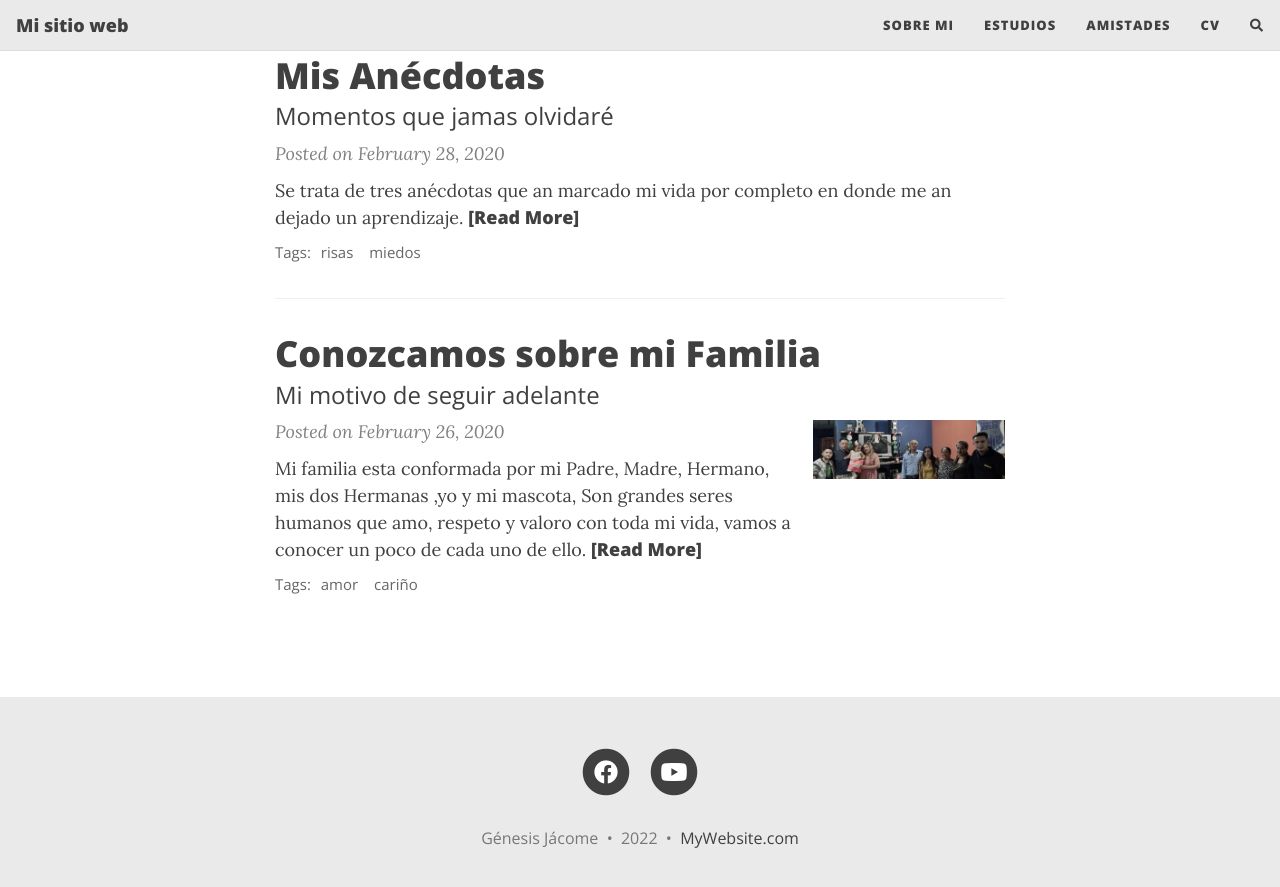
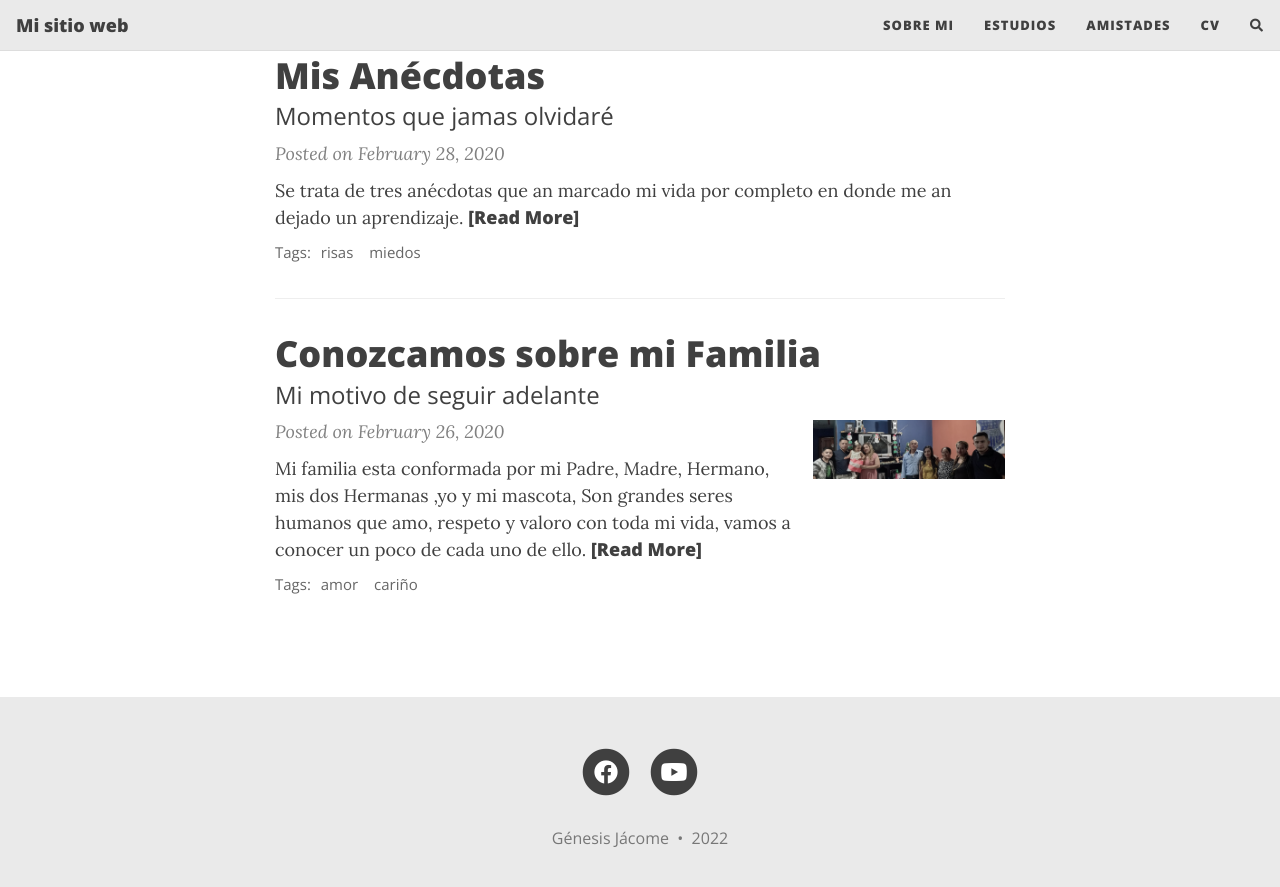
Before and after one commit to gmaribelj/gmaribelj.github.io, a Jekyll site: the page built from index.html, in a window 1280 px wide and 900 px high, scrolled down 560 px. Shown: the top 887 px of the window. Built offline with Jekyll 4.4.1, drawn with Linux system fonts in a browser that asks for light colours; nearby versions of some CDN libraries; the list of posts is cut into pages by our own code; comment, search, counter and statistics services are not loaded.

Commit message:
Update _config.yml

```diff
--- a/_config.yml
+++ b/_config.yml
@@ -93,7 +93,7 @@ share-links-active:
 
 # How to display the link to your website in the footer
 # Remove this if you don't want a link in the footer
-url-pretty: "MyWebsite.com"
+
 
 # Excerpt word length - Truncate the excerpt of each post on the feed page to the specified number of words
 excerpt_length: 50
```
